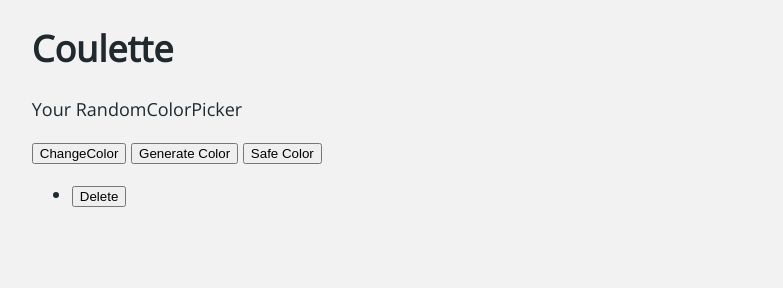
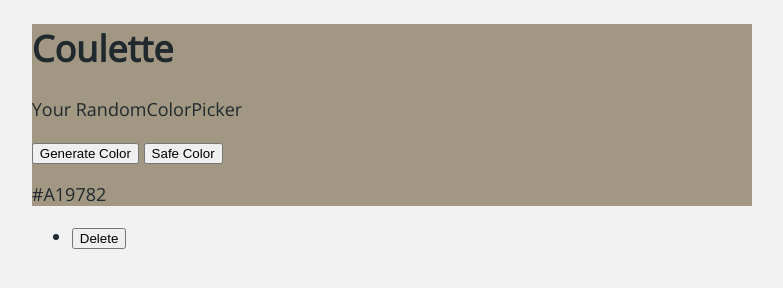
Before and after one commit to ChristianMLux/coulette, a plain HTML site: page index.html in a window 1280 px wide. Both pictures are taken after a click on the button "Generate Color". Shown: the whole page, without its empty margins (248-1031 px from the left). Drawn offline with nearby package versions, Linux system fonts and the light colour scheme.

Commit message:
issues: random color #79

```diff
--- a/index.html
+++ b/index.html
@@ -19,10 +19,9 @@
     <header class="main-header">
       <h1 class="main-heading">Coulette</h1>
       <p class="main-subheading">Your RandomColorPicker</p>
-      <button class="button" id="changeColorBtn">ChangeColor</button>
       <button class="button" id="generateColorBtn">Generate Color</button>
       <button id="safeColorBtn">Safe Color</button>
-      <p class="color-code"></p>
+      <p id="color-code" class="color-code-p"></p>
     </header>
     <main>
       <ul class="color-list">
--- a/script.js
+++ b/script.js
@@ -1,19 +1,58 @@
 let welcome = "Welcome to coulette";
 console.log(welcome);
+/**
+ * Toggle color of header
+ * Generate random number between min and max
+ */
+function randomNumber(min, max) {
+  const num = Math.random() * (max - min + 1) + min;
+  return Math.floor(num);
+}
+/**
+ * Generate random hex number for color
+ */
+function randomHexNumber() {
+  let hex = randomNumber(0, 255).toString(16);
+  if (hex.length === 1) {
+    hex = "0" + hex;
+  }
+  return hex;
+}
+/**
+ * Generate random hex color
+ */
+function randomHexColor() {
+  const red = randomHexNumber();
+  const green = randomHexNumber();
+  const blue = randomHexNumber();
 
-const changeColorBtn = document.querySelector("#changeColorBtn");
+  return ("#" + red + green + blue).toUpperCase();
+}
 
-if (changeColorBtn) {
-  changeColorBtn.addEventListener("click", function () {
-    const color = "orange";
-    const header = document.querySelector("header");
-    const currentBGColor = header.style.backgroundColor.toLowerCase();
-    if (currentBGColor !== "orange") {
-      header.style.backgroundColor = color;
-    } else {
-      header.style.backgroundColor = null;
-    }
-  });
+/**Use the generated color to change the bgcolor of the header */
+function changeColor() {
+  let color = randomHexColor();
+
+  let colorValue = document.querySelector("#color-code");
+  colorValue.textContent = color;
+
+  let header = document.querySelector("header");
+  header.style.backgroundColor = color;
+}
+
+/**first color */
+let header = document.querySelector("header");
+let currentColor = header.style.backgroundColor.toLocaleLowerCase();
+if (currentColor !== null) {
+  header.style.backgroundColor = changeColor;
 } else {
-  console.error("sorry, can't find the button, please check the name again");
+  console.log("works fine.");
 }
+
+/**generateColorBtn */
+const generateColorBtn = document.querySelector("#generateColorBtn");
+if (generateColorBtn) {
+  generateColorBtn.addEventListener("click", changeColor);
+} else {
+  console.log("sorry, there is something wrong with your btn name");
+}
--- a/style.css
+++ b/style.css
@@ -23,5 +23,6 @@ main {
 }
 
 header {
+  background-color: null;
 }
 /*SPECIFIC*/
```
